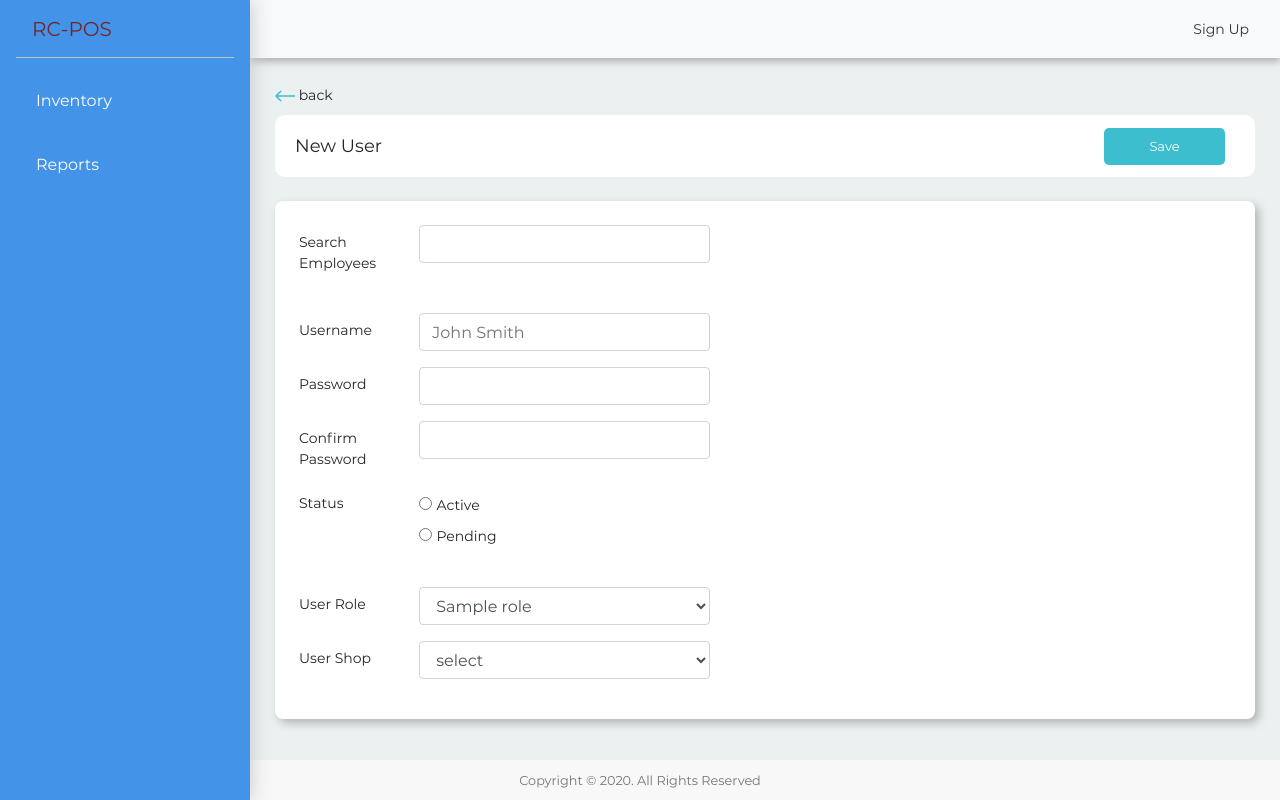
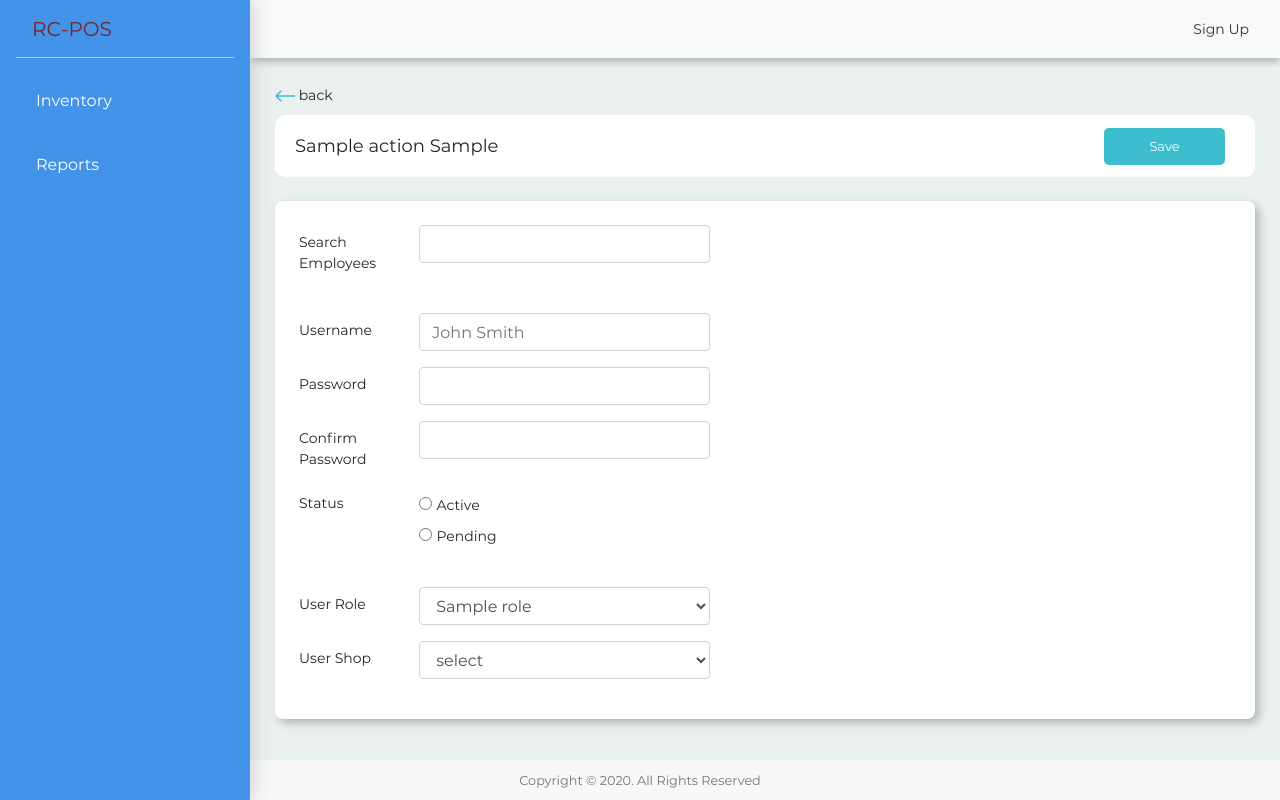
Before and after one commit to timothyakinyelu/point-of-sale-system-with-flask, a Flask app: template app/templates/create_user.html in a window 1280 px wide. Run offline with Flask 2, Linux system fonts and the light colour scheme; tables that the repository leaves empty hold one stand-in row (values such as "Sample post"); the template is opened without the code that fills it: values that come from a table or form of the project are taken from there, most other values are stand-ins (such as "Sample title", 1, 10 or a date in 2020); data that the repository does not hold is empty; parts of the project's set-up code (start-up, migrations or seed data) failed here and were passed over; some libraries are stand-ins or nearby versions.

Commit message:
- changed form to dynamic form

```diff
--- a/app/templates/create_user.html
+++ b/app/templates/create_user.html
@@ -4,7 +4,7 @@
         <div class="page-wrapper">
             {% include "back.html" %}
             <div class="page-header">
-                <span class="header-text">New User</span>
+                <span class="header-text">{{ action }} {{ data_type }}</span>
                 <div class="buttons-wrapper">
                     <a id="saveUser" href="" class="button-save" type="button">
                         Save
@@ -18,7 +18,7 @@
                 </div>
             {% endfor %}
             <div class="table-wrapper table-form">
-                <form id="create_user" method="POST" action="{{ url_for('auth.createUser') }}">
+                <form id="create_user" method="POST" action="{{ form_action }}">
                     {{ form.csrf_token }}
 
                     <div class="row">
```
